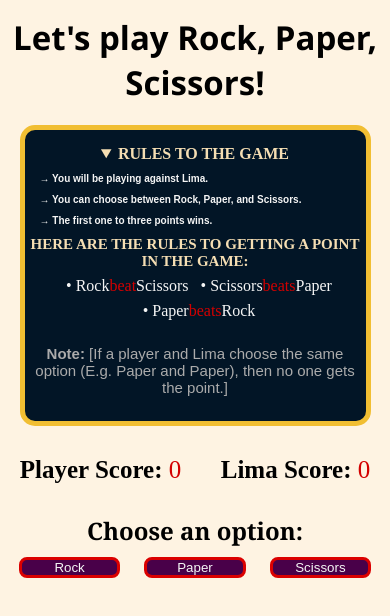
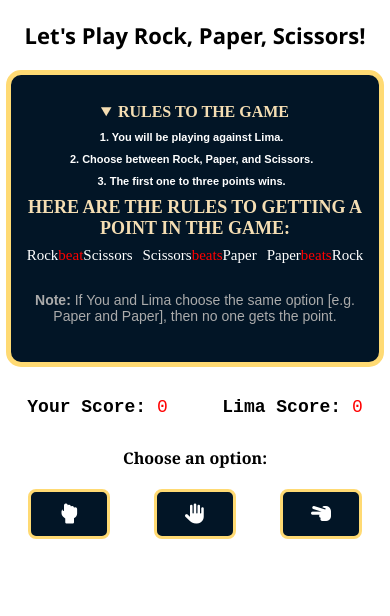
Before and after one commit to KelvinCode1234/Rock-Paper-Scissors, a plain HTML site: page index.html in a window 390 px wide. Both pictures are taken after a click on the heading "RULES TO THE GAME". Drawn offline with Linux system fonts and the light colour scheme.

Commit message:
first commit

```diff
--- a/index.html
+++ b/index.html
@@ -4,33 +4,34 @@
     <meta charset="UTF-8" />
     <meta name="viewport" content="width=device-width, initial-scale=1.0" />
     <title>Rock Paper Scissors Game</title>
-    <link rel="stylesheet" href="./styles.css" />
+    <link rel="stylesheet" href="styles.css"/>
     <link rel="icon" type="image/x-icon" href="RPS.png">
+    <script src="https://kit.fontawesome.com/69b7050fd6.js" crossorigin="anonymous"></script>
   </head>
   <body>
-    <h1>Let's play Rock, Paper, Scissors!</h1>
+    <h1>Let's Play Rock, Paper, Scissors!</h1>
     <main>
       <details class="rules-container">
         <summary>Rules to the game</summary>
           <div class="left">
-           <p>&#8594;  You will be playing against Lima.</p>
-           <p>&#8594;  You can choose between Rock, Paper, and Scissors.</p>
-           <p>&#8594;  The first one to three points wins.</p>
+           <p> 1. You will be playing against Lima.</p>
+           <p> 2. Choose between Rock, Paper, and Scissors.</p>
+           <p> 3. The first one to three points wins.</p>
           </div>
         <h4>Here are the rules to getting a point in the game:</h4>
         <ul>
-          <li>&#8226; Rock <span>beat</span> Scissors</li>
-          <li>&#8226; Scissors <span>beats</span> Paper</li>
-          <li>&#8226; Paper <span>beats</span> Rock</li>
+          <li> Rock <span>beat</span> Scissors</li>
+          <li> Scissors <span>beats</span> Paper</li>
+          <li> Paper <span>beats</span> Rock</li>
         </ul>
         <div class="right">
-          <p><strong>Note:</strong> [If a player and Lima choose the same option (E.g. Paper and
-          Paper), then no one gets the point.]</p>
+          <p><strong>Note:</strong> If You and Lima choose the same option [e.g. Paper and
+          Paper], then no one gets the point.</p>
         </div>
       </details>
 
       <div class="score-container">
-        <strong>Player Score: <span class="score" id="player-score">0</span></strong
+        <strong>Your Score: <span class="score" id="player-score">0</span></strong
         >
         <strong>Lima Score:
           <span class="score" id="computer-score">0</span></strong>
@@ -39,9 +40,9 @@
       <section class="options-container">
         <h2>Choose an option:</h2>
         <div class="btn-container">
-          <button id="rock-btn" class="btn">Rock</button>
-          <button id="paper-btn" class="btn">Paper</button>
-          <button id="scissors-btn" class="btn">Scissors</button>
+          <button id="rock-btn" class="btn"><i class="fa-solid fa-hand-back-fist"></i></button>
+          <button id="paper-btn" class="btn"><i class="fa-solid fa-hand"></i></button>
+          <button id="scissors-btn" class="btn"><i class="fa-solid fa-hand-scissors"></i></button>
         </div>
       </section>
 
--- a/script.js
+++ b/script.js
@@ -20,9 +20,9 @@ function getRandomComputerResult() {
 
     if (hasPlayerWonTheRound(userOption, computerResult)) {
       playerScore++;
-      return `Player wins! ${userOption} beats ${computerResult}`;
+      return `You win! ${userOption} beats ${computerResult}`;
     } else if (computerResult === userOption) {
-      return `It's a tie! Both chose ${userOption}`;
+      return `It's a tie! Both choose ${userOption}`;
     } else {
       computerScore++;
       return `Lima wins! ${computerResult} beats ${userOption}`;
@@ -43,8 +43,8 @@ function getRandomComputerResult() {
 
     if (playerScore === 3 || computerScore === 3) {
       winnerMsgElement.innerText = `${
-        playerScore === 3 ? "Player" : "Lima"
-      } has won the game!`;
+        playerScore === 3 ? "You" : "Lima"
+      } won the game!`;
 
       resetGameBtn.style.display = "block";
       optionsContainer.style.display = "none";
--- a/styles.css
+++ b/styles.css
@@ -6,34 +6,32 @@
   box-sizing: border-box;
 }
 
-:root {
-  --very-dark-blue: whitesmoke;
-  --white: black;
-  --yellow: #f1be32;
-  --golden-yellow: #feac32;
-}
-
 body {
-  background-color: #FEF3E2;
+  height: 100vh;
   text-align: center;
-  color: var(--white);
+  color: #000000;
   margin-block-end: -100%;
 }
 
 h1 {
   margin: 15px 0 20px;
-  color: black;
+  color: #000000;
   font-family:'Segoe UI', Tahoma, Geneva, Verdana, sans-serif;
 }
 
 .btn {
   cursor: pointer;
   width: 130px;
-  margin: 10px;
-  color: var(--very-dark-blue);
-  background-color: rgb(73, 0, 73);
-  border: 3px solid rgb(219, 0, 0);
+  height: 50px;
+  margin: 20px;
+  color: #fff;
+  background-color: #021526;
+  border: 3px solid #ffda73;
   border-radius: 8px;
+}
+
+#rock-btn, #paper-btn, #scissors-btn {
+  font-size: 24px;
 }
 
 .btn:hover {
@@ -42,12 +40,13 @@ h1 {
 }
 
 .rules-container {
-  padding: 15px 0;
+  width: 65%;
+  padding: 28px 0;
   margin: auto;
   border-radius: 15px;
-  border: 5px solid var(--yellow);
+  border: 5px solid #ffda73;
   background-color: #021526;
-  color: var(--very-dark-blue);
+  color: #fff;
 }
 
 .rules-container summary {
@@ -62,7 +61,8 @@ h1 {
 
 ul li {
   display: inline-block;
-  margin-left: 28px;
+  margin-left: 30px;
+  align-items: center;
   margin-top: 7px;
   text-align: center;
 }
@@ -74,27 +74,27 @@ ul li {
 }
 
 .left p {
-  display: flex;
-  margin-left: 140px;
-  font-size: 20px;
+  display: block;
+  justify-content: center;
+  font-size: 18px;
 }
 
 .right p {
-  font-size: 18px;
+  font-size: 16px;
   color: #ababab;
   margin-top: 25px;
 }
 
 span{
-  color: rgb(211, 0, 0);
+  color: rgb(255, 0, 0);
 }
 
 h4 {
   color: wheat;
   text-transform: uppercase;
-  text-decoration: underline;
   font-weight: bold;
   font-size: 20px;
+  margin-left: 15px;
 }
 
 h2 {
@@ -103,17 +103,20 @@ h2 {
 }
 
 
-@media (min-width: 760px) {
+@media (max-width: 760px) {
   .rules-container {
-    width: 60%;
+    width: 90%;
   }
 }
+
+
 
 .score-container {
   display: flex;
   justify-content: space-around;
   margin: 30px 0;
   font-size: 1.2rem;
+  font-family: monospace;
 }
 
 .score {
@@ -127,6 +130,11 @@ h2 {
 
 #winner-msg {
   margin-top: 25px;
+  font-family: monospace;
+}
+
+#results-msg {
+  font-family: monospace;
 }
 
 #reset-game-btn {
@@ -134,42 +142,95 @@ h2 {
   margin: 20px auto;
 }
 
+@media screen and (max-width: 900px) {
+  h1 {
+    font-size: 25px;
+  }
+
+  .rules-container h4 {
+    font-size: 18px;
+  }
+
+  .rules-container li {
+    font-size: 15px;
+    margin: 3px;
+  }
+
+  .right p {
+    font-size: 15px;
+  }
+
+  .score-container {
+    font-size: 20px;
+  }
+
+  h2 {
+    font-size: 22px;
+  }
+
+  .results-container {
+    font-size: 23px;
+  }
+}
+
 @media screen and (max-width: 600px) {
   body {
     margin-block-end: 15%;
   }
+
   h1 {
-    font-size: 33px;
+    margin-top: 20px;
+    font-size: 22px;
   }
   .rules-container {
-    width: 90%;
+    width: 97%;
   }
   .score-container {
-    font-size: 25px;
+    font-size: 18px;
   }
   .btn {
-    width: 26%;
+    width: 21%;
+  }
+
+  #rock-btn, #paper-btn, #scissors-btn {
+    font-size: 20px;
+  }
+
+  .results-container p {
+    font-size: 18px;
+  }
+
+  .results-container button {
+    width: 30%;
+    font-size: 17px;
   }
 
   .left p {
     margin-left: 15px;
-    font-size: 10px;
+    font-size: 11px;
     font-weight: bolder;
     width: 90%;
   }
 
   .right p {
-     font-size: 15px;
+     font-size: 14px;
+     margin-right: 5px;
+     margin-left: 5px;
+  }
+  h2 {
+    font-size: 16px;
   }
 
   h4 {
-    font-size: 15px;
+    margin: 5px;
+    font-size: 12px;
     text-decoration: none;
   }
 
   ul li {
     display: inline-flex;
-    font-size: 16px;
-    margin-left: 8px;
+    font-size: 13px;
+    margin-left: 5px;
+    text-align: center;
   }
 }
```
Also changed, not shown: RPS.png (deleted), e.png (added), p.jpg (added).
